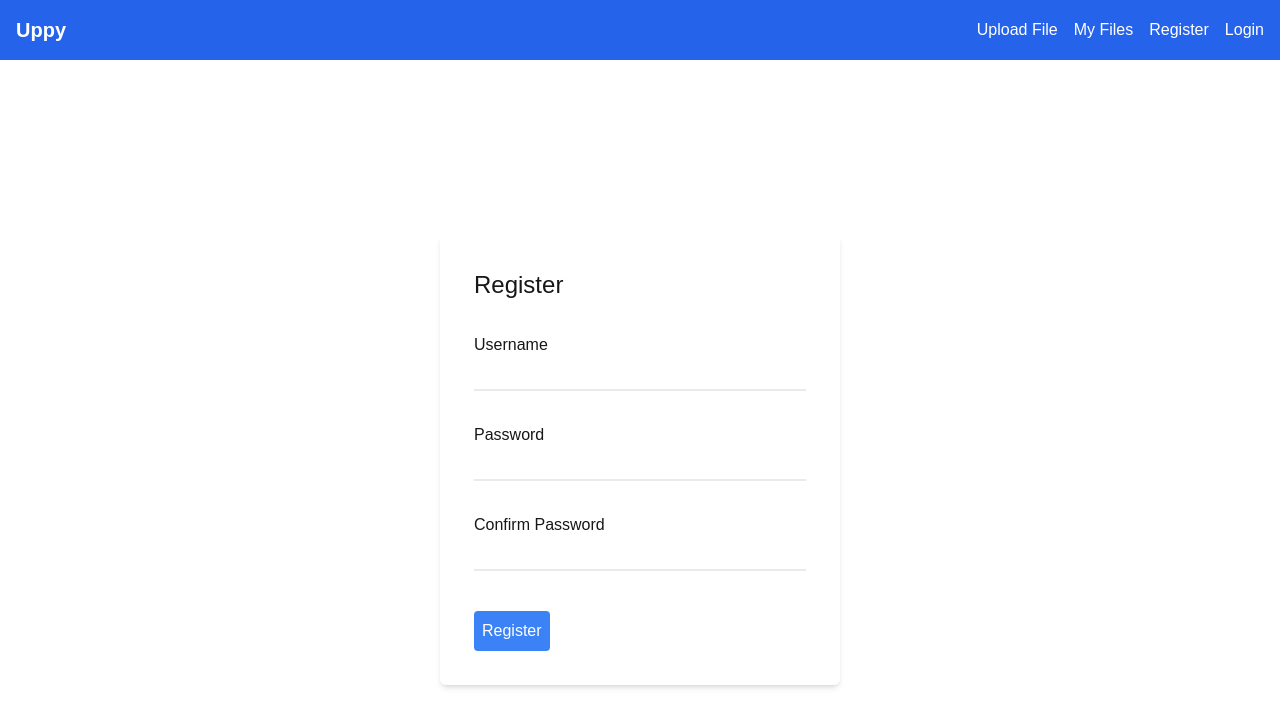
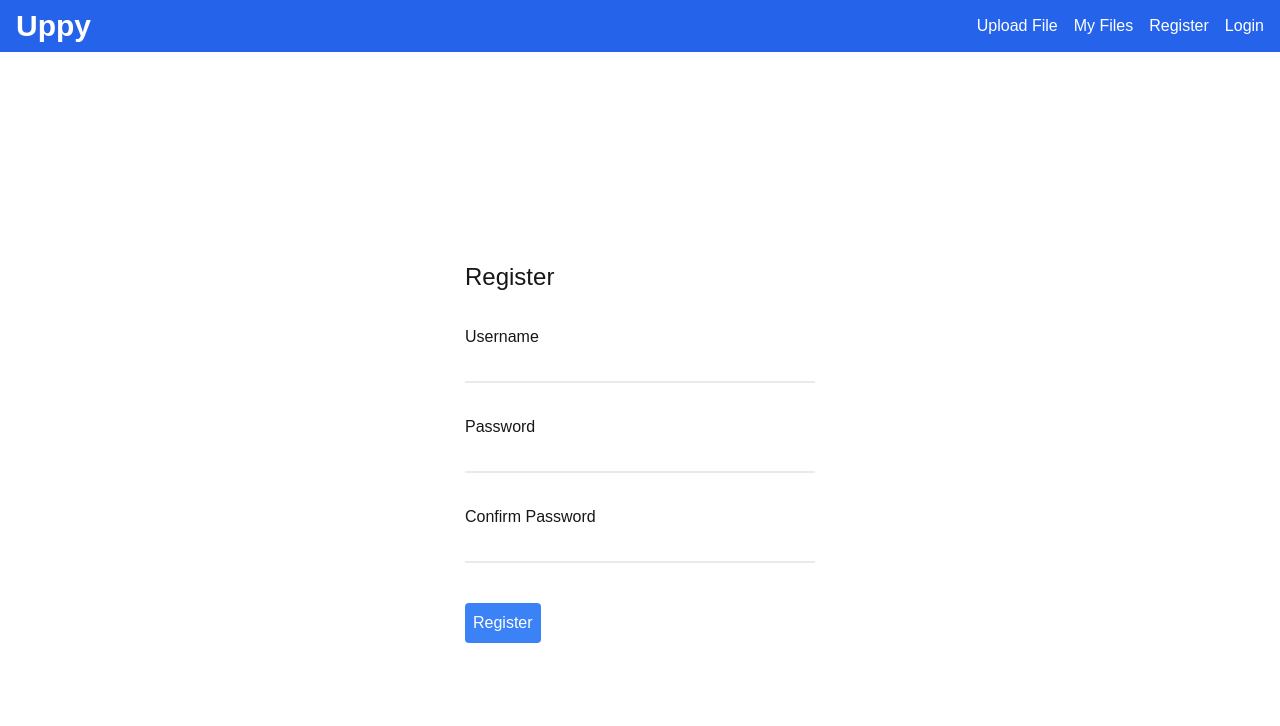
Before and after one commit to nheek/uppy, a Next.js app: page /register in a window 1280 px wide. Shown: the top 726 px of the page. Built offline with nearby package versions, Linux system fonts and the light colour scheme.

Commit message:
minor redesign Register/Login

```diff
--- a/src/app/components/Header/Header.tsx
+++ b/src/app/components/Header/Header.tsx
@@ -13,10 +13,10 @@ const Header = () => {
   };
 
   return (
-    <header className="bg-blue-600 text-white p-4">
+    <header className="bg-blue-600 text-white px-4 py-2">
       <div className="flex justify-between items-center container mx-auto">
         <h1
-          className="text-xl font-bold cursor-pointer"
+          className="text-3xl font-bold cursor-pointer"
           onClick={() => router.push("/")}
         >
           Uppy
--- a/src/app/components/Login/Login.tsx
+++ b/src/app/components/Login/Login.tsx
@@ -31,7 +31,7 @@ const Login = () => {
     <div className="flex items-center justify-center min-h-screen">
       <form
         onSubmit={handleLogin}
-        className="w-[400px] p-8 rounded-md shadow-md border-2 border-white border-opacity-50"
+        className="w-[350px]"
       >
         <h1 className="text-2xl mb-8">Login</h1>
         <div className="mb-8">
--- a/src/app/components/Register/Register.tsx
+++ b/src/app/components/Register/Register.tsx
@@ -37,7 +37,7 @@ const Register = () => {
     <div className="flex items-center justify-center min-h-screen">
       <form
         onSubmit={handleRegister}
-        className="w-[400px] p-8 rounded-md shadow-md border-2 border-white border-opacity-50"
+        className="w-[350px]"
       >
         <h1 className="text-2xl mb-8">Register</h1>
         <div className="mb-8">
```
